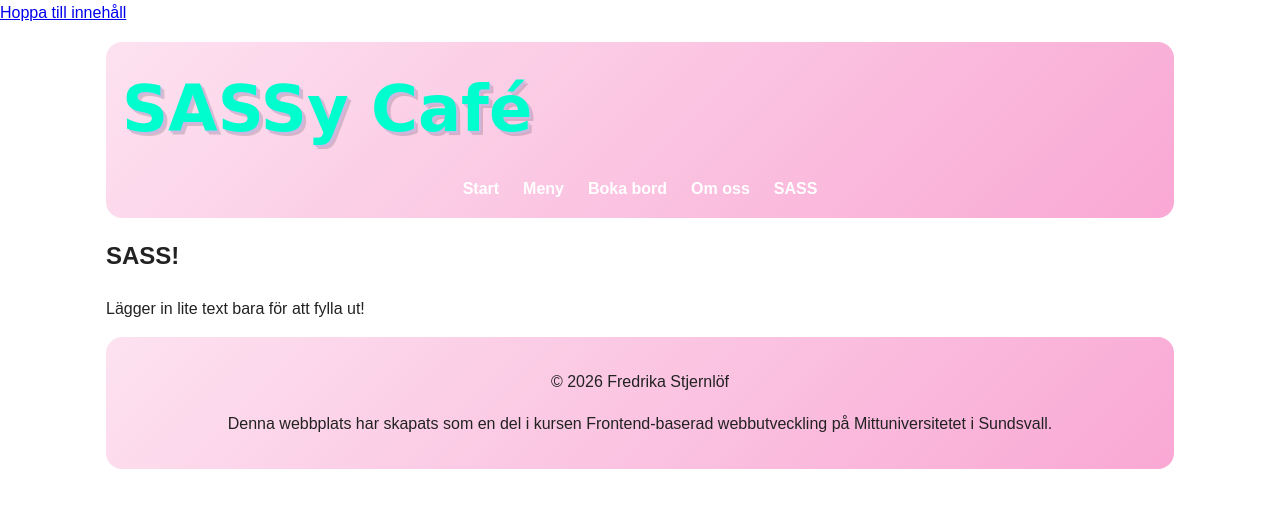
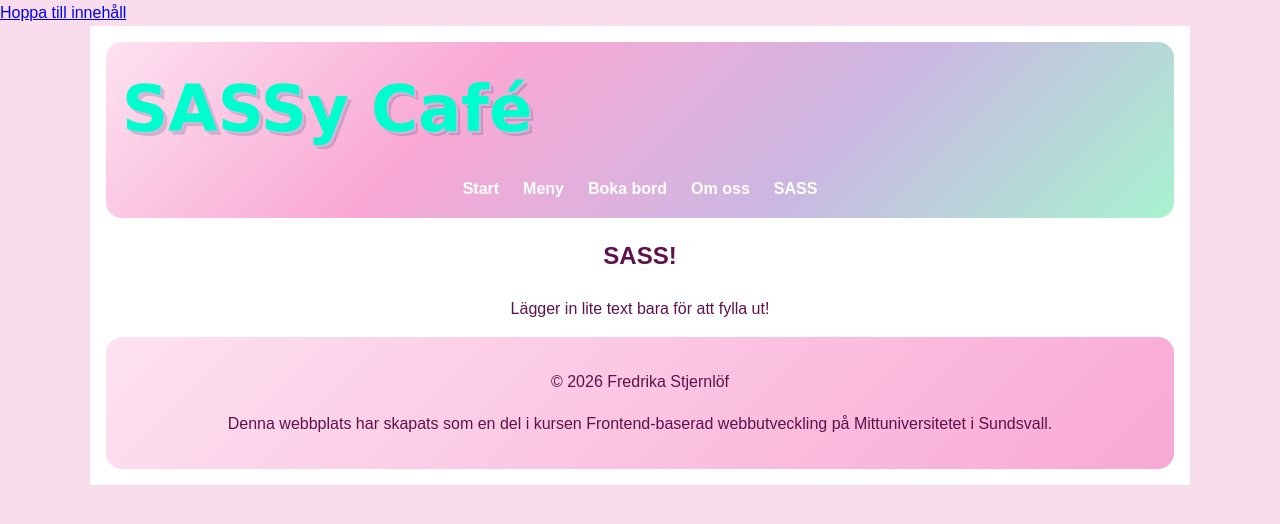
Before and after one commit to fredrikastjernlof/LAB3_SASSY_CAFE, a website built with Vite: page sass.html in a window 1280 px wide. Built offline with nearby package versions, Linux system fonts and the light colour scheme.

Commit message:
Lägger till readable-text mixin, använder @extend och förbättrar light/dark theme

```diff
--- a/src/styles/_base.scss
+++ b/src/styles/_base.scss
@@ -1,3 +1,4 @@
+@use "sass:color";
 @use "./variables" as var;
 @use "./mixins" as mix;
 
@@ -11,6 +12,7 @@ body {
   line-height: 1.6;
   background-color: var.$color-bg;
   color: var.$color-text;
+  --nav-hover: #{color.adjust(var.$color-accent-mint, $lightness: -15%)};
 }
 
 .container {
@@ -20,12 +22,24 @@ body {
   background-color: var.$color-white;
 }
 
+%card {
+  border-radius: 1rem;
+  padding: 1rem;
+}
+
+.main {
+  @include mix.readable-text(var.$color-white);
+  text-align: center;
+}
+
+
 .site-header {
-  padding: 1rem;
-  border-radius: 1rem;
+  @extend %card;
   background: linear-gradient(135deg,
       var.$color-secondary,
-      var.$color-primary );
+      var.$color-primary,
+      var.$color-purple,
+      var.$color-accent-mint );
 
   .logo {
     font-size: clamp(2.8rem, 5vw, 4rem);
@@ -53,7 +67,7 @@ body {
 
           &:hover {
             text-decoration: underline;
-            color: var.$color-accent-mint;
+            color: var(--nav-hover);
           }
         }
       }
@@ -74,7 +88,7 @@ body {
     position: relative;
     margin-bottom: 0.5rem;
     padding: 1rem 0 1.5rem;
-    text-align: center;
+
 
     &::after {
       content: "";
@@ -101,8 +115,6 @@ body {
 }
 
 .featured {
-  text-align: center;
-
   &-img:nth-child(3n + 1) {
     grid-column: span 2;
     aspect-ratio: 16 / 9;
@@ -118,6 +130,17 @@ body {
 
 }
 
+.site-footer {
+  @extend %card;
+  margin-top: 1rem;
+  text-align: center;
+  background: linear-gradient(135deg,
+      var.$color-secondary,
+      var.$color-primary );
+
+  @include mix.readable-text(var.$color-primary);
+}
+
 @media (min-width: 620px) {
   .featured-grid {
     grid-template-columns: repeat(3, 1fr);
@@ -129,21 +152,17 @@ body {
   }
 }
 
-.site-footer {
-  margin-top: 1rem;
-  padding: 1rem;
-  border-radius: 1rem;
-  text-align: center;
-  background: linear-gradient(135deg,
-      var.$color-secondary,
-      var.$color-primary );
-}
 
+
+
+/*------------------Dark-theme------------------*/
 
 @media (prefers-color-scheme: dark) {
   body {
     background-color: var.$dark-bg;
     color: var.$dark-text;
+
+    --nav-hover: #{color.adjust(var.$dark-pink, $lightness: 10%)};
 
     .container {
       background-color: var.$dark-black;
@@ -152,16 +171,26 @@ body {
   }
 
   .site-header {
+    margin-bottom: 1rem;
     background: linear-gradient(135deg,
+        var.$dark-purple-pink,
+        var.$dark-purple,
         var.$dark-secondary,
-        var.$dark-primary );
-    margin-bottom: 1rem;
+        var.$dark-primary,
+        var.$dark-purple-black );
+  }
+
+  .hero-content::after {
+    background: linear-gradient(90deg,
+        var.$color-purple,
+        var.$dark-pink,
+        var.$color-mint);
   }
 
   .featured,
   .main {
     background-color: var.$dark-primary;
-    color: var.$dark-text;
+    @include mix.readable-text(var.$dark-primary);
     border-radius: 1rem;
     padding: 0.5rem 1rem;
   }
@@ -174,5 +203,7 @@ body {
     background: linear-gradient(135deg,
         var.$dark-secondary,
         var.$dark-primary );
+
+    @include mix.readable-text(var.$dark-primary);
   }
 }
--- a/src/styles/_mixins.scss
+++ b/src/styles/_mixins.scss
@@ -1,3 +1,4 @@
+@use "sass:color";
 @use "./variables" as var;
 
 @mixin sassy-logo($main, $shadow) {
@@ -7,3 +8,11 @@
     2px 2px 0 $shadow,
     4px 4px 0 rgba(0, 0, 0, 0.15);
 }
+
+@mixin readable-text($bg) {
+  @if color.channel($bg, "lightness", $space: hsl) > 55% {
+    color: var.$dark-purple;
+  } @else {
+    color: var.$color-accent-mint;
+  }
+}
--- a/src/styles/_variables.scss
+++ b/src/styles/_variables.scss
@@ -1,6 +1,7 @@
 /* Färger */
-$color-bg: #fdf2f8;
+$color-bg: #faddec;
 $color-primary: #f9a8d4;
+$color-primary-darker: #cf7caa;
 $color-secondary: #fde2f0;
 $color-text: #222;
 $color-white: #ffffff;
@@ -10,7 +11,6 @@ $color-accent-mint: #a7f3d0;
 $font-logo: 'Pacifico', cursive;
 $color-mint: #00fdce;
 $color-purple: #cbb7e2;
-$color-bg: #fff;
 
 /* Dark theme */
 $dark-bg: #120914;
@@ -19,3 +19,7 @@ $dark-text: #f7f2f6;
 $dark-primary: #2a1330;
 $dark-secondary: #4a1f3f;
 $dark-black: #000000;
+$dark-purple: #5e124b;
+$dark-pink: #e51587;
+$dark-purple-pink: #ac4d95;
+$dark-purple-black: #1c0022;
```
